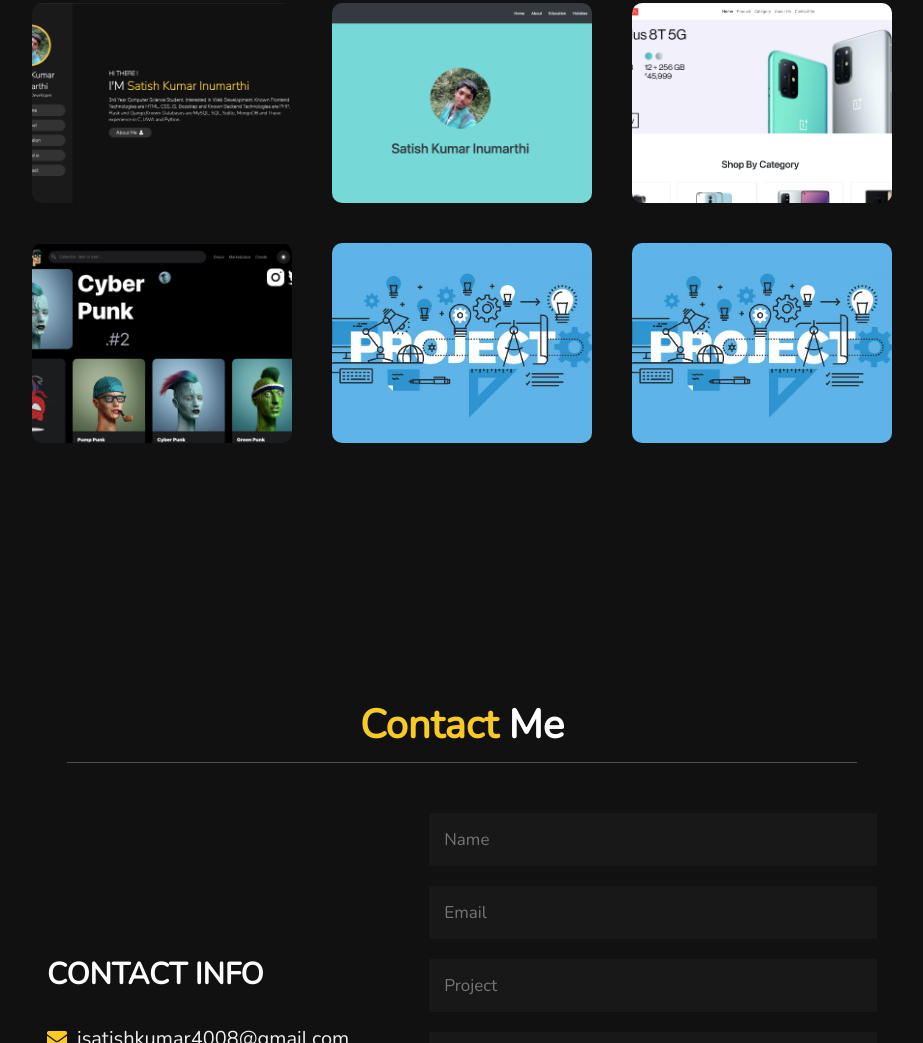
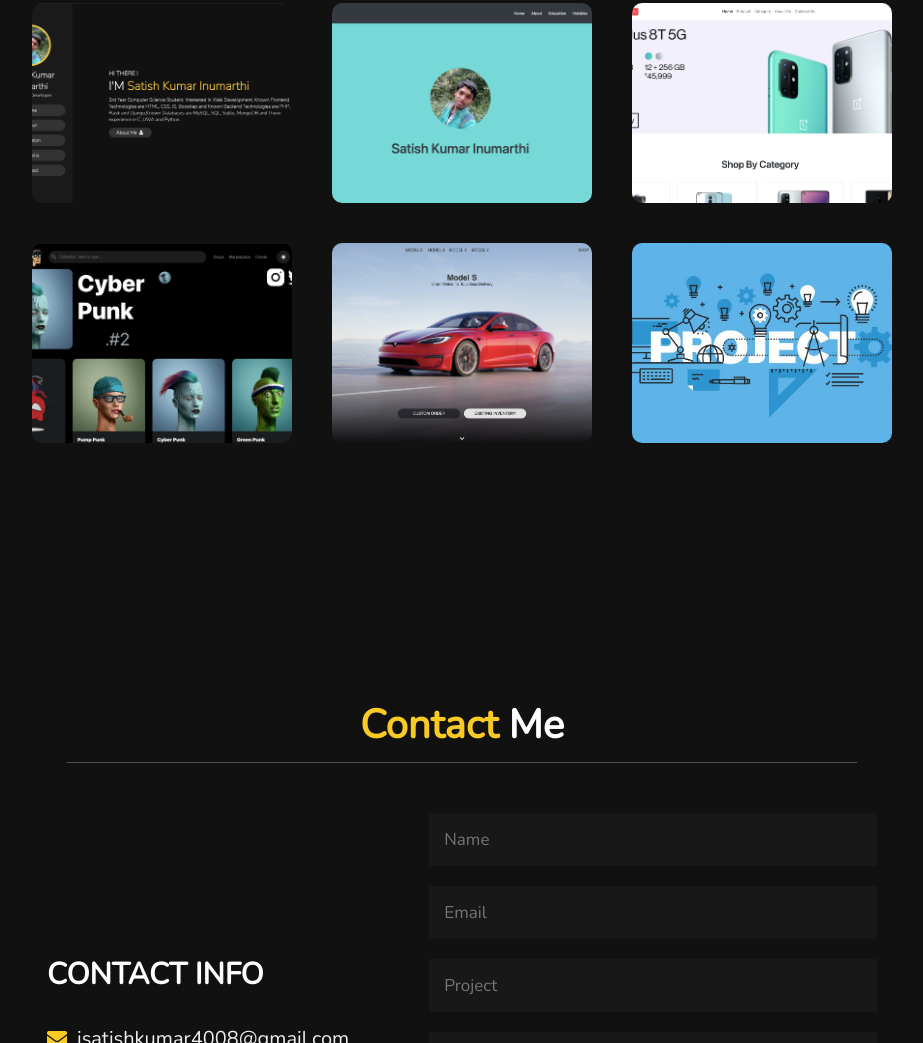
Before and after one commit to Satish980/satish980.github.io, a plain HTML site: page index.html in a window 1280 px wide. Shown: the part 2522-3565 px from the top of the page, without its empty margins (353-1276 px from the left). Drawn offline with nearby package versions, Linux system fonts and the light colour scheme.

Commit message:
Project Added

```diff
--- a/index.html
+++ b/index.html
@@ -150,7 +150,9 @@
           </a>
         </div>
         <div class="box">
-          <img src="images/project1.jpg" alt="" />
+          <a href="https://tesla-react-clone-site.netlify.app/">
+            <img src="images/Project-Tesla.png" alt="" />
+          </a>
         </div>
         <div class="box">
           <img src="images/project1.jpg" alt="" />
```
Also changed, not shown: images/Project-Tesla.png (added).
